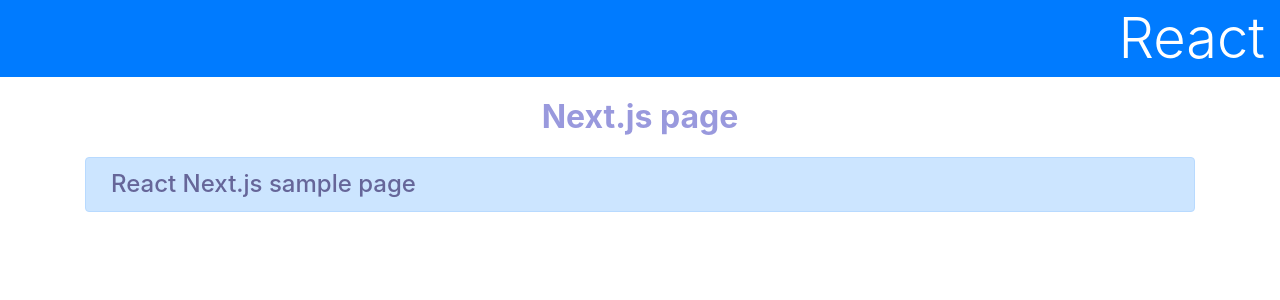
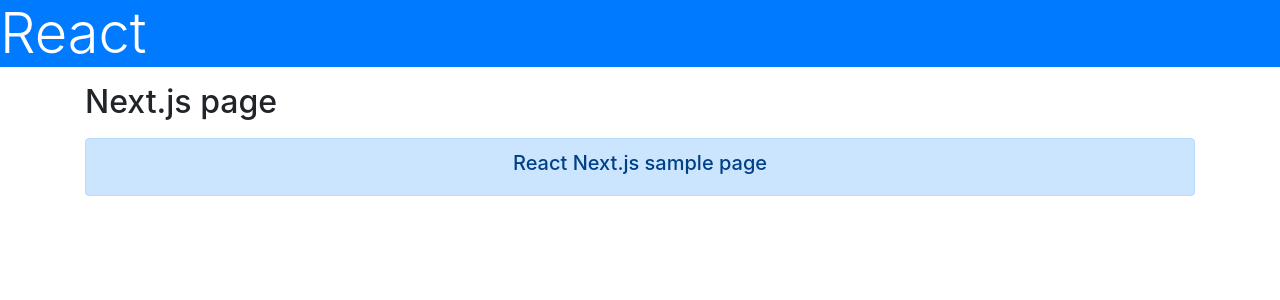
Before and after one commit to Haya372/next-started, a Next.js app: page / in a window 1280 px wide. Shown: the top 300 px of the page. Built offline with nearby package versions, Linux system fonts and the light colour scheme.

Commit message:
styled-jsxを使おう

```diff
--- a/pages/index.js
+++ b/pages/index.js
@@ -8,25 +8,6 @@
   let title = "Next.js page";
   let message = "React Next.js sample page";
 
-  const h1 = {
-    textAlign: 'right',
-    padding: '5px 15px'
-  };
-
-  const p = {
-    textAlign: 'left',
-    margin: '0px 5px',
-    color: '#669',
-    fontSize: '18pt'
-  }
-
-  const subtitle = {
-    textAlign: 'center',
-    margin: '0px 5px',
-    color: '#99d',
-    fontSize: '24pt',
-    fontWeight: 'bold'
-  };
 
   return (
     <div>
@@ -35,11 +16,33 @@
         <link rel="stylesheet" href="https://stackpath.bootstrapcdn.com/bootstrap/4.5.0/css/bootstrap.min.css" crossOrigin="anonymous" />
       </Head>
 
-      <h1 className="bg-primary text-white display-4" style={h1}>React</h1>
+      <style jsx>{`
+        h1 {
+          textAlign: 'right',
+          padding: '5px 15px'
+        }
+
+        p {
+          textAlign: 'left',
+          margin: '0px 5px',
+          color: '#669',
+          fontSize: '18pt'
+        }
+
+        h2 {
+          textAlign: 'center',
+          margin: '0px 5px',
+          color: '#99d',
+          fontSize: '24pt',
+          fontWeight: 'bold'
+        }
+      `}</style>
+
+      <h1 className="bg-primary text-white display-4">React</h1>
       <div className="container">
-        <p className="my-3" style={subtitle} id="subtitle">{title}</p>
+        <h2 className="my-3" id="subtitle">{title}</h2>
         <div className="alert alert-primary text-center">
-          <p className="h5" style={p}>{message}</p>
+          <p className="h5">{message}</p>
         </div>
       </div>
     </div>
```
